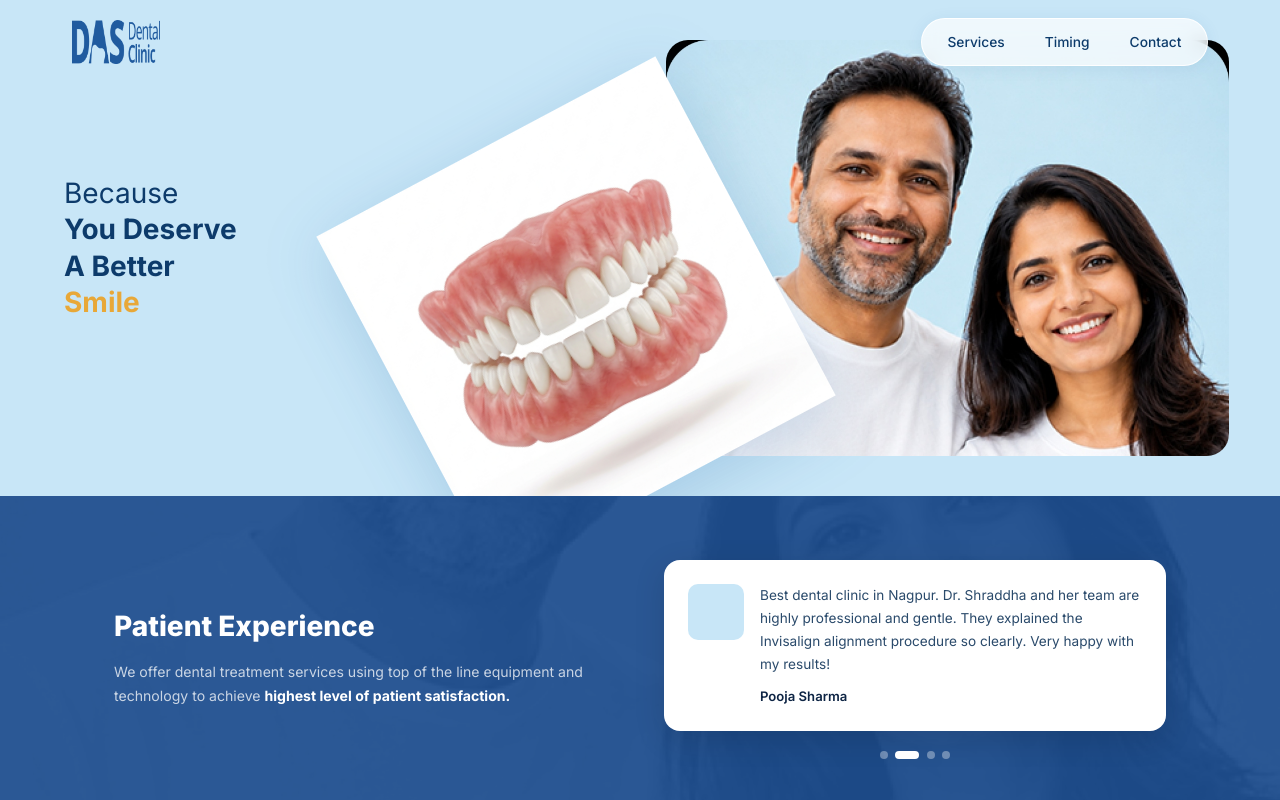
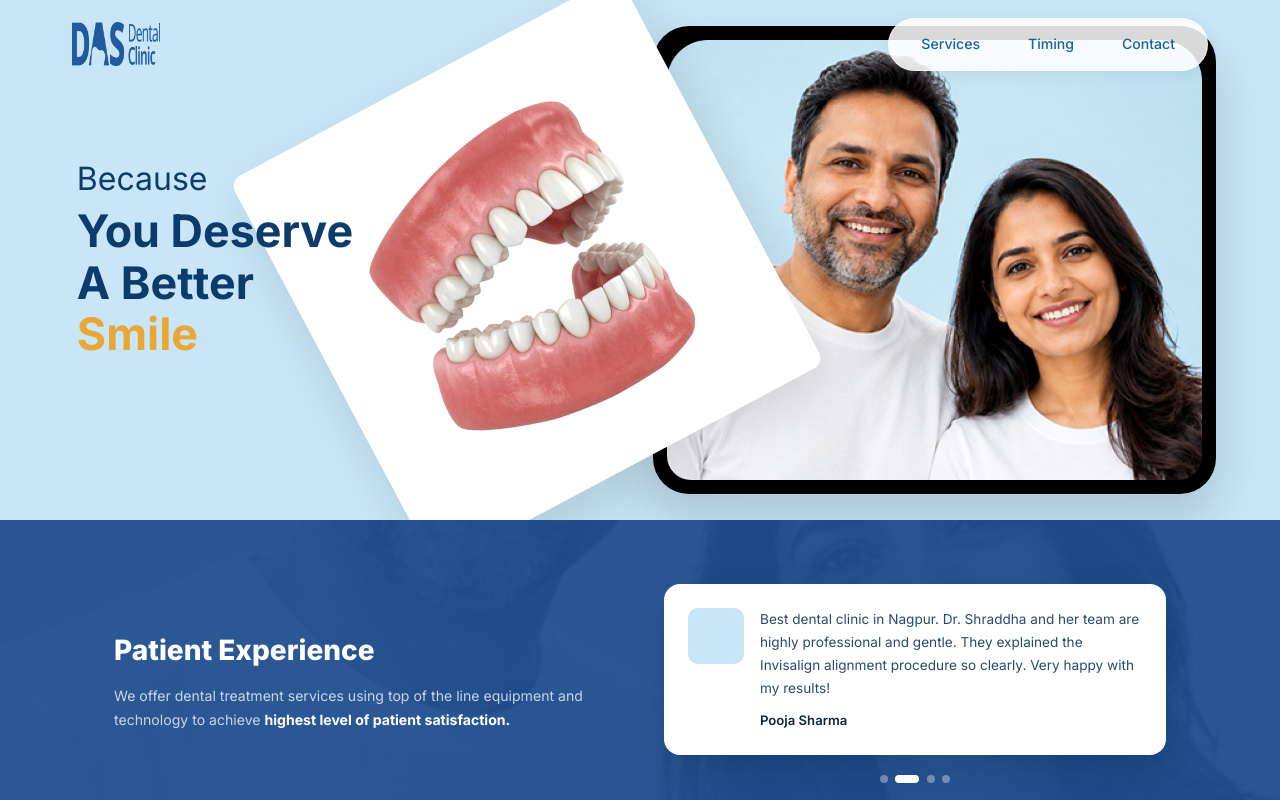
Before and after one commit to nitinsharmaji0911-ops/dr-das, a Next.js app: page / in a window 1280 px wide. Shown: the top 800 px of the page. Built offline with nearby package versions, Linux system fonts and the light colour scheme.

Commit message:
Replicate Figma design perfectly: update denture image, add white tilted card wrapper style, and add tablet device frame style around hero couple card

```diff
--- a/src/app/page.module.css
+++ b/src/app/page.module.css
@@ -5,75 +5,83 @@
   position: relative;
   background: var(--bg-page);
   width: 100%;
-  height: 62vh;
-  min-height: 460px;
-  max-height: 580px;
-  overflow: hidden;
+  height: 520px;
+  overflow: visible;
   isolation: isolate;
 }
 
 /* ─── Text block: left ─── */
 .heroText {
   position: absolute;
-  left: 5%;
+  left: 6%;
   top: 50%;
   transform: translateY(-50%);
-  z-index: 3;
+  z-index: 5;
   display: flex;
   flex-direction: column;
 }
 
 .heroPre {
-  font-size: 1.75rem;
+  font-size: 2rem;
   font-weight: 400;
   color: var(--primary-dark);
-  line-height: 1.3;
-  margin: 0;
+  line-height: 1.2;
+  margin: 0 0 0.5rem 0;
 }
 
 .heroTitle {
-  font-size: 1.75rem;
+  font-size: 2.8rem;
   font-weight: 700;
   color: var(--primary-dark);
-  line-height: 1.3;
+  line-height: 1.15;
   margin: 0;
 }
 
 .heroGold {
   color: var(--gold);
   font-weight: 700;
-  display: block;
+  display: inline-block;
 }
 
 /* ─── Denture: tilted, center overlapping photo ─── */
 .heroDenture {
   position: absolute;
-  left: 30%;           /* starts at 30% so it straddles text and photo */
-  top: 25%;            /* sits vertically center-ish */
-  width: 30%;          /* much smaller than before */
-  z-index: 2;
+  left: 24%;
+  top: 10%;
+  width: 40%;
+  max-width: 440px;
+  z-index: 4;
+  background: #FFFFFF;
+  padding: 2.5rem;
+  border-radius: 12px;
+  transform: rotate(-28deg);
+  box-shadow: 0 20px 50px rgba(0, 0, 0, 0.12);
   pointer-events: none;
+  display: flex;
+  justify-content: center;
+  align-items: center;
 }
 
 .dentureImg {
   width: 100%;
   height: auto;
   object-fit: contain;
-  transform: rotate(-28deg);         /* tilt matches Figma */
-  mix-blend-mode: darken;            /* removes white background */
-  filter: drop-shadow(0 16px 32px rgba(26, 95, 158, 0.2));
+  display: block;
 }
 
 /* ─── Photo card: right side ─── */
 .heroPhotoCard {
   position: absolute;
-  right: 4%;
-  top: 8%;
+  right: 5%;
+  top: 5%;
   width: 44%;
-  height: 84%;
-  border-radius: 22px;
+  height: 90%;
+  background: #000000;
+  border-radius: 36px;
+  padding: 14px;
+  box-shadow: 0 25px 50px rgba(0, 0, 0, 0.15);
+  z-index: 2;
   overflow: hidden;
-  z-index: 1;
 }
 
 .heroPhoto {
@@ -81,6 +89,7 @@
   height: 100%;
   object-fit: cover;
   object-position: center top;
+  border-radius: 24px;
   display: block;
 }
 
--- a/src/components/Navbar.module.css
+++ b/src/components/Navbar.module.css
@@ -35,21 +35,19 @@
 .pill {
   display: flex;
   align-items: center;
-  background: rgba(255, 255, 255, 0.7);
-  backdrop-filter: blur(8px);
-  -webkit-backdrop-filter: blur(8px);
+  background: rgba(255, 255, 255, 0.85);
   border-radius: 100px;
-  padding: 0.3rem 0.4rem;
-  gap: 0.1rem;
-  border: 1px solid rgba(255, 255, 255, 0.9);
-  box-shadow: 0 2px 16px rgba(26, 95, 158, 0.08);
+  padding: 0.4rem 0.6rem;
+  gap: 0.2rem;
+  border: 1px solid rgba(255, 255, 255, 0.5);
+  box-shadow: 0 4px 20px rgba(0, 0, 0, 0.05);
 }
 
 .pillLink {
-  font-size: 0.86rem;
+  font-size: 0.88rem;
   font-weight: 500;
-  color: var(--primary-dark);
-  padding: 0.45rem 1.2rem;
+  color: #1A5F9E;
+  padding: 0.5rem 1.4rem;
   border-radius: 100px;
   transition: all 0.2s ease;
   text-decoration: none;
@@ -57,8 +55,8 @@
 }
 
 .pillLink:hover {
-  background: rgba(26, 95, 158, 0.08);
-  color: var(--primary);
+  background: rgba(26, 95, 158, 0.06);
+  color: #1A5F9E;
 }
 
 .pillActive {
```
Also changed, not shown: public/images/denture_hero.png.
